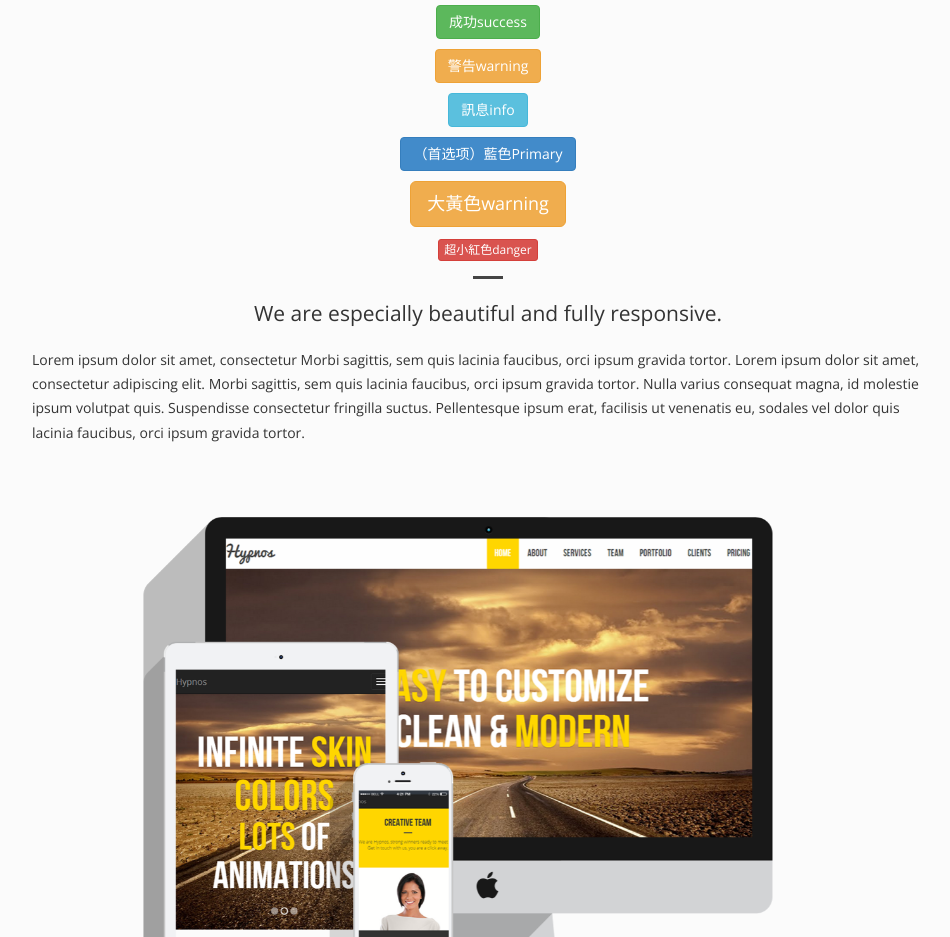
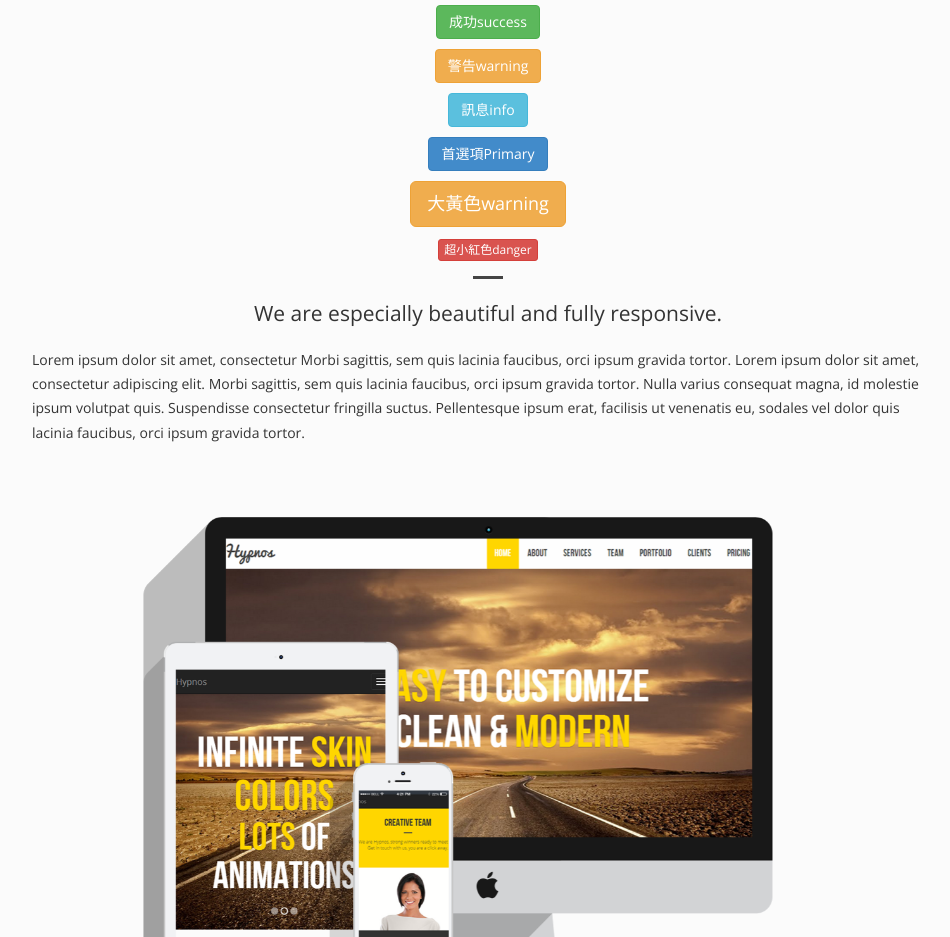
Before and after one commit to chingyyyyyyyyyyi/hw6, a plain HTML site: page index.html in a window 1280 px wide. Shown: the part 860-1797 px from the top of the page, without its empty margins (152-1102 px from the left). Drawn offline with nearby package versions, Linux system fonts and the light colour scheme.

Commit message:
Add files via upload

```diff
--- a/index.html
+++ b/index.html
@@ -102,7 +102,7 @@
 		<p><button class="btn btn-success">成功success</button></p>
 		<p><button class="btn btn-warning">警告warning</button></p>
 		<p><button class="btn btn-info">訊息info</button></p>
-		<p><button class="btn btn-primary">（首选项）藍色Primary</button></p>
+		<p><button class="btn btn-primary">首選項Primary</button></p>
 		<p><button type="button" class="btn btn-warning btn-lg">大黃色warning</button></p>
 		<p><button type="button" class="btn btn-danger btn-xs">超小紅色danger</button></p>
 
```
